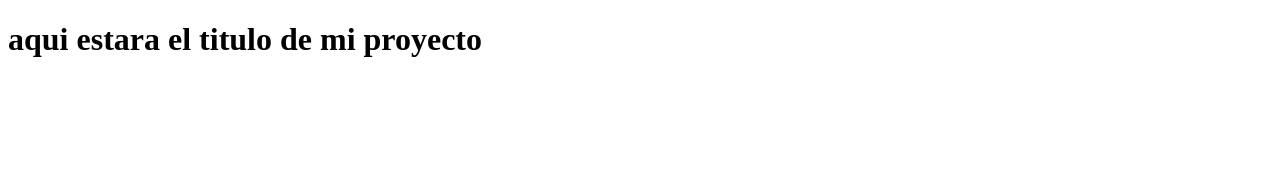
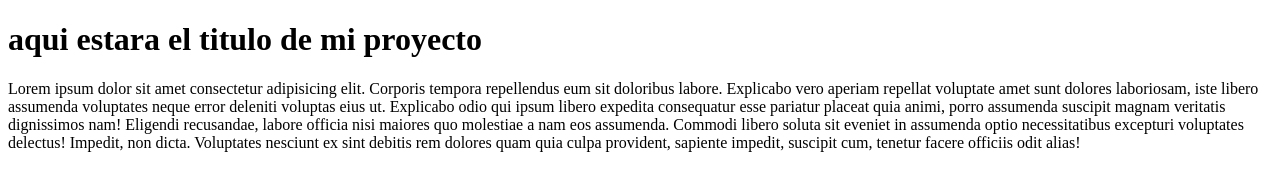
Before and after one commit to izapien79/comision37410-2, a plain HTML site: page index.html in a window 1280 px wide. Drawn offline with Linux system fonts and the light colour scheme.

Commit message:
agregue lorem de 100 palabras

```diff
--- a/index.html
+++ b/index.html
@@ -9,6 +9,7 @@
 <body>
 
     <h1>aqui estara el titulo de mi proyecto</h1>
+    <p>Lorem ipsum dolor sit amet consectetur adipisicing elit. Corporis tempora repellendus eum sit doloribus labore. Explicabo vero aperiam repellat voluptate amet sunt dolores laboriosam, iste libero assumenda voluptates neque error deleniti voluptas eius ut. Explicabo odio qui ipsum libero expedita consequatur esse pariatur placeat quia animi, porro assumenda suscipit magnam veritatis dignissimos nam! Eligendi recusandae, labore officia nisi maiores quo molestiae a nam eos assumenda. Commodi libero soluta sit eveniet in assumenda optio necessitatibus excepturi voluptates delectus! Impedit, non dicta. Voluptates nesciunt ex sint debitis rem dolores quam quia culpa provident, sapiente impedit, suscipit cum, tenetur facere officiis odit alias!</p>
 
 </body>
 </html>
```
